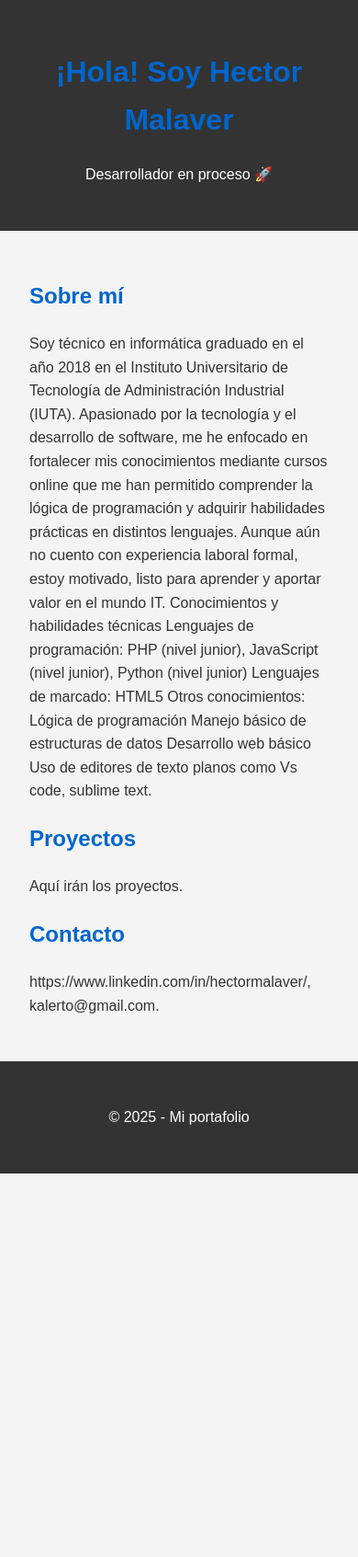
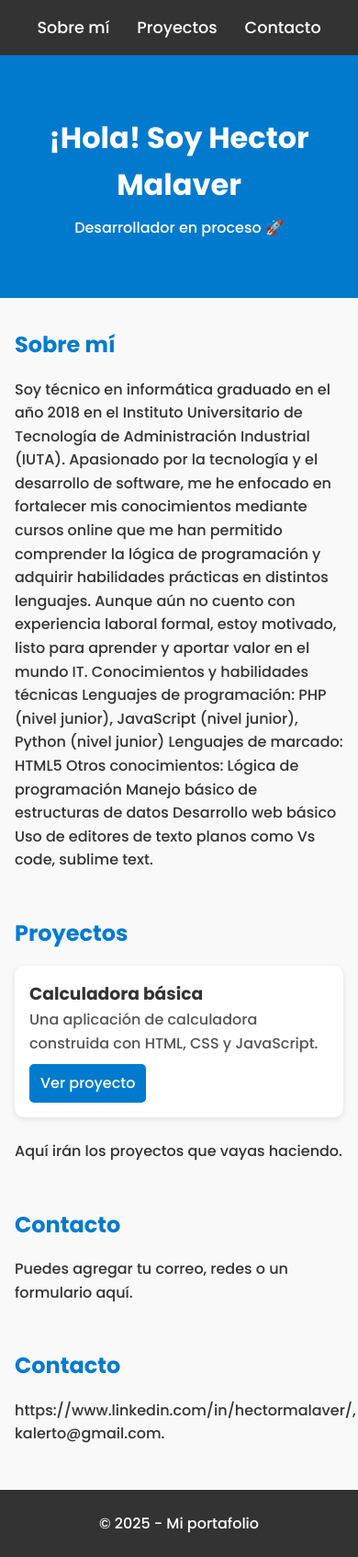
Before and after one commit to kalerto/presentacion, a plain HTML site: page index.html in a window 390 px wide. Shown: the whole page at 92% size. Before the commit the page ends 1276 px from the top, so only its background shows below. Drawn offline with Linux system fonts and the light colour scheme.

Commit message:
Agregado proyecto Calculadora al portafolio

```diff
--- /dev/null
+++ b/calculadora/style.css
@@ -0,0 +1,47 @@
+body {
+  font-family: 'Arial', sans-serif;
+  background-color: #f2f2f2;
+  display: flex;
+  justify-content: center;
+  align-items: center;
+  height: 100vh;
+}
+
+.calculator {
+  background-color: rgb(187, 203, 239);
+  border-radius: 10px;
+  box-shadow: 0 4px 8px rgba(0,0,0,0.2);
+  padding: 20px;
+  width: 300px;
+}
+
+#display {
+  width: 100%;
+  height: 50px;
+  font-size: 24px;
+  margin-bottom: 10px;
+  text-align: right;
+  padding: 10px;
+  border: 1px solid #002fff;
+  border-radius: 5px;
+}
+
+.buttons {
+  display: grid;
+  grid-template-columns: repeat(4, 1fr);
+  gap: 10px;
+}
+
+button {
+  font-size: 20px;
+  padding: 15px;
+  border: none;
+  border-radius: 5px;
+  background-color: #ff0000;
+  cursor: pointer;
+  transition: background-color 0.2s;
+}
+
+button:hover {
+  background-color: #ccc;
+}
--- a/index.html
+++ b/index.html
@@ -4,9 +4,22 @@
         <meta charset="UTF-8" />
         <meta name="viewport" content="width=device-width, initial-scale=1.0"/>
         <title>Mi Portafolio</title>
+
+        <!-- Google Fonts -->
+        <link href="https://fonts.googleapis.com/css2?family=Poppins:wght@300;500;700&display=swap" rel="stylesheet">
+
         <link rel="stylesheet" href="styles.css" />
       </head>
+
 <body>
+    <nav>
+        <ul>
+          <li><a href="#sobre-mi">Sobre mí</a></li>
+          <li><a href="#proyectos">Proyectos</a></li>
+          <li><a href="#contacto">Contacto</a></li>
+        </ul>
+      </nav>
+
     <header>
     <h1>¡Hola! Soy Hector Malaver</h1>
     <p>Desarrollador en proceso 🚀</p>
@@ -15,7 +28,9 @@
     <main>
     <section>
       <h2>Sobre mí</h2>
-      <p>Soy técnico en informática graduado en el año 2018 en el Instituto Universitario de Tecnología de Administración Industrial (IUTA). Apasionado por la tecnología y el desarrollo de software, me he enfocado en fortalecer mis conocimientos mediante cursos online que me han permitido comprender la lógica de programación y adquirir habilidades prácticas en distintos lenguajes. Aunque aún no cuento con experiencia laboral formal, estoy motivado, listo para aprender y aportar valor en el mundo IT.
+      <p>Soy técnico en informática graduado en el
+        año 2018 en el Instituto Universitario de Tecnología de Administración Industrial (IUTA).
+        Apasionado por la tecnología y el desarrollo de software, me he enfocado en fortalecer mis conocimientos mediante cursos online que me han permitido comprender la lógica de programación y adquirir habilidades prácticas en distintos lenguajes. Aunque aún no cuento con experiencia laboral formal, estoy motivado, listo para aprender y aportar valor en el mundo IT.
 
         Conocimientos y habilidades técnicas
         Lenguajes de programación:
@@ -36,9 +51,20 @@
         </p>
     </section>
 
-    <section>
+      <section id="proyectos">
         <h2>Proyectos</h2>
-      <p>Aquí irán los proyectos.</p>
+        <div class="proyecto">
+            <h3>Calculadora básica</h3>
+            <p>Una aplicación de calculadora construida con HTML, CSS y JavaScript.</p>
+            <a href="calculadora/index.html" target="_blank">Ver proyecto</a>
+          </div>
+
+        <p>Aquí irán los proyectos que vayas haciendo.</p>
+      </section>
+
+      <section id="contacto">
+        <h2>Contacto</h2>
+        <p>Puedes agregar tu correo, redes o un formulario aquí.</p>
       </section>
 
     <section>
--- a/styles.css
+++ b/styles.css
@@ -1,23 +1,115 @@
-body {
-    font-family: Arial, sans-serif;
+* {
     margin: 0;
     padding: 0;
+    box-sizing: border-box;
+  }
+
+  body {
+    font-family: 'Poppins', sans-serif;
+    background-color: #f9f9f9;
+    color: #333;
     line-height: 1.6;
-    background-color: #f4f4f4;
+  }
+
+  header {
+    background-color: #007acc;
+    color: white;
+    padding: 4rem 2rem;
+    text-align: center;
+  }
+
+  header h1 {
+    font-size: 2.5rem;
+    margin-bottom: 0.5rem;
+  }
+
+  main {
+    max-width: 960px;
+    margin: 2rem auto;
+    padding: 0 1rem;
+  }
+
+  section {
+    margin-bottom: 3rem;
+  }
+
+  h2 {
+    color: #007acc;
+    margin-bottom: 1rem;
+  }
+
+  footer {
+    background-color: #333;
+    color: white;
+    text-align: center;
+    padding: 1.5rem;
+  }
+
+  /* Responsive para móvil */
+  @media (max-width: 600px) {
+    header h1 {
+      font-size: 2rem;
+    }
+
+    main {
+      padding: 0 1rem;
+    }
+    nav {
+        background-color: #333;
+        padding: 1rem;
+        text-align: center;
+      }
+
+      nav ul {
+        list-style: none;
+        display: flex;
+        justify-content: center;
+      }
+
+      nav ul li {
+        margin: 0 15px;
+      }
+
+      nav ul li a {
+        text-decoration: none;
+        color: white;
+        font-weight: 500;
+        font-size: 1.1rem;
+      }
+
+      nav ul li a:hover {
+        color: #007acc;
+      }
+
+  }
+  .proyecto {
+    background-color: #fff;
+    padding: 1rem;
+    margin-bottom: 1.5rem;
+    border-radius: 10px;
+    box-shadow: 0 2px 6px rgba(0,0,0,0.1);
+  }
+
+  .proyecto h3 {
+    margin-top: 0;
     color: #333;
   }
 
-  header, footer {
-    background-color: #333;
-    color: white;
-    text-align: center;
-    padding: 2rem;
+  .proyecto p {
+    color: #555;
   }
 
-  main {
-    padding: 2rem;
+  .proyecto a {
+    display: inline-block;
+    margin-top: 10px;
+    text-decoration: none;
+    background-color: #007acc;
+    color: white;
+    padding: 8px 12px;
+    border-radius: 5px;
+    transition: background-color 0.2s;
   }
 
-  h1, h2 {
-    color: #0066cc;
+  .proyecto a:hover {
+    background-color: #005f99;
   }
```
Also changed, not shown: calculadora/index.html (added, +38 -0 lines), calculadora/script.js (added, +16 -0 lines). Lines whose indentation alone changed are shown as unchanged.
